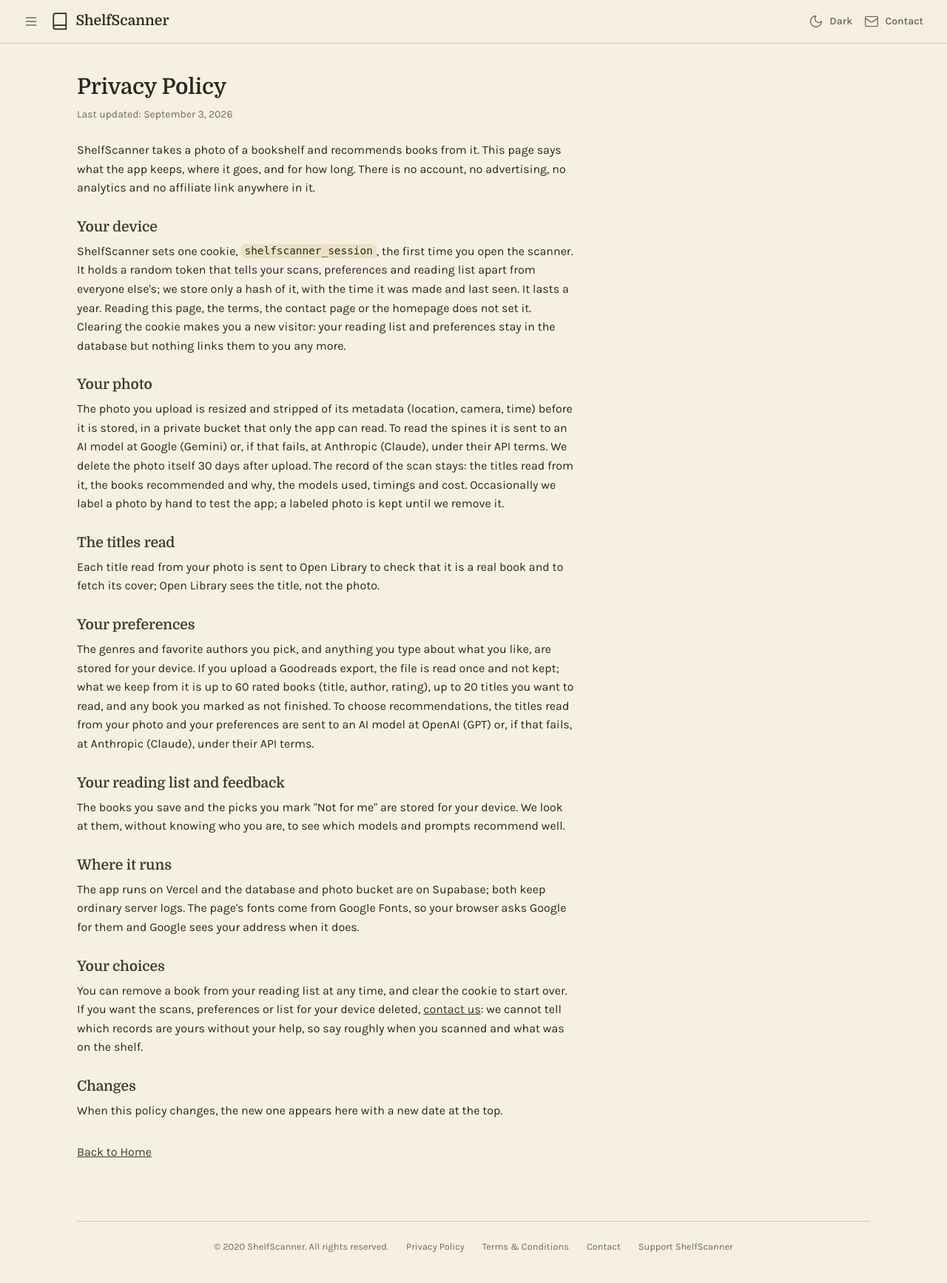
After one commit to MarinaWyss/ShelfScanner, a Python web app: template src/shelfscanner/web/templates/privacy.html in a window 1280 px wide. The commit adds this page. Shown: the whole page at 74% size. Run offline with Jinja, Linux system fonts and the light colour scheme; the template is opened without the code that fills it: most values are stand-ins (such as "Sample title", 1, 10 or a date in 2020).

Commit message:
013: privacy policy, terms, contact page, Support links
Three static unsessioned pages at v1's paths: the privacy policy written
from the specs, short plain terms, and a contact form that opens the mail
app (the form's action is the mailto:, so it works without JavaScript).
The footer with their links is on every page; the top bar's Contact goes
to the page. Support ShelfScanner is v1's PayPal link in the drawer, the
footer and a card after the picks; no modal. Specs, roadmap and scoping
updated; 013 archived.

```diff
--- a/src/shelfscanner/web/sessions.py
+++ b/src/shelfscanner/web/sessions.py
@@ -20,7 +20,8 @@ from starlette.types import ASGIApp, Message, Receive, Scope, Send
 COOKIE = "shelfscanner_session"
 COOKIE_MAX_AGE = 365 * 24 * 3600
 UNSESSIONED_PREFIXES = ("/static/", "/admin")  # /admin (009) has its own cookie
-UNSESSIONED_PATHS = ("/",)  # 012 D1: the homepage makes no session row; a visitor becomes a session at /scan
+UNSESSIONED_PATHS = ("/", "/privacy-policy", "/terms-conditions", "/contact")  # 012 D1, 013 D3: no row, no cookie
+# for the homepage and the static pages; a visitor becomes a session at /books
 LAST_SEEN_THROTTLE_S = 600  # 008: `last_seen_at` is written at most once per ten minutes per session
 
 
--- a/src/shelfscanner/web/static/app.js
+++ b/src/shelfscanner/web/static/app.js
@@ -26,6 +26,19 @@
   if (toggle) { toggle.addEventListener('click', function () { setDrawer(!document.body.classList.contains('drawer-open')); }); }
   if (overlay) { overlay.addEventListener('click', function () { setDrawer(false); }); }
   document.addEventListener('keydown', function (evt) { if (evt.key === 'Escape') { setDrawer(false); } });
+
+  // --- the contact page (013 D6; ContactForm.tsx): Send Message opens the mail app with the subject
+  // and body filled. The form's own action is the mailto:, so without this it still opens it. ---
+  var contactForm = document.getElementById('contact-form');
+  if (contactForm) {
+    contactForm.addEventListener('submit', function (evt) {
+      evt.preventDefault();
+      var name = contactForm.name.value.trim(), email = contactForm.email.value.trim(), message = contactForm.message.value.trim();
+      var subject = 'ShelfScanner Contact: ' + name;
+      var body = 'Name: ' + name + '\nEmail: ' + email + '\n\n' + message;
+      window.location.href = 'mailto:shelfscannerapp@gmail.com?subject=' + encodeURIComponent(subject) + '&body=' + encodeURIComponent(body);
+    });
+  }
 
   // --- step 1: favorite authors as chips (PreferencesStep.tsx). The hidden `authors` field carries the
   // list; whatever is still typed in the box goes with the form as `authors_extra`. ---
--- a/src/shelfscanner/web/templates/base.html
+++ b/src/shelfscanner/web/templates/base.html
@@ -129,7 +129,33 @@
   footer { margin-top: 5rem; padding-top: 1.5rem; border-top: 1px solid var(--line); display: flex; flex-direction: column; align-items: center; gap: .5rem;
            font-size: .8rem; color: var(--muted); }
   @media (min-width: 768px) { footer { flex-direction: row; justify-content: center; gap: 1.5rem; } }
-  footer a { text-decoration: none; }
+  footer a { text-decoration: none; color: var(--muted); }
+  footer a:hover { color: var(--olive-text); }
+
+  /* 013: the legal and contact pages, the support links and card */
+  .prose { max-width: 42rem; }
+  .prose .updated { color: var(--muted); font-size: .875rem; margin-bottom: 1.5rem; }
+  .prose h2 { font-size: 1.2rem; color: var(--olive-text); margin: 1.75rem 0 .5rem; }
+  .prose p { margin-bottom: .9rem; line-height: 1.6; }
+  .prose code { font-size: .9em; background: var(--paper-deep); padding: .1em .35em; border-radius: .3rem; }
+  .prose .back { display: inline-block; margin-top: 1rem; }
+  .prose .lede { margin-bottom: 1.5rem; }
+  .contact-form { display: grid; gap: 1rem; max-width: 30rem; margin-bottom: 1.75rem; }
+  .contact-form .field { display: grid; gap: .4rem; }
+  .contact-form .field-label { justify-self: start; }
+  textarea.text-input { height: auto; padding: .7rem .85rem; resize: vertical; line-height: 1.5; }
+  .contact-form .btn { justify-self: start; }
+  .contact-form .hint { margin-top: 0; }
+  .contact-direct { color: var(--muted); font-size: .9rem; }
+  .btn.support { background: var(--terracotta-tint); color: var(--terracotta); border-color: transparent; }
+  .btn.support:hover { background: var(--terracotta); color: var(--cream); }
+  .btn.small-btn { height: auto; padding: .55rem .9rem; font-size: .875rem; border-radius: .5rem; }
+  .drawer-support { margin-top: auto; padding: .75rem; border-top: 1px solid var(--line); }
+  .drawer-support .btn { width: 100%; }
+  .support-card { margin-top: 3rem; padding: 2rem 1.5rem; text-align: center; border-radius: .75rem;
+                  background-color: var(--paper-deep); background-image: repeating-linear-gradient(115deg, var(--hatch) 0 1px, transparent 1px 3px); }
+  .support-card h3 { font-size: 1.25rem; margin-bottom: .6rem; color: var(--olive-text); }
+  .support-card p { color: var(--muted); max-width: 28rem; margin: 0 auto 1.25rem; font-size: .95rem; line-height: 1.5; }
 
   /* the stepper */
   .stepper { margin-bottom: 2rem; }
@@ -302,7 +328,7 @@
         <svg class="i sun" viewBox="0 0 24 24"><circle cx="12" cy="12" r="4"/><path d="M12 2v2"/><path d="M12 20v2"/><path d="m4.93 4.93 1.41 1.41"/><path d="m17.66 17.66 1.41 1.41"/><path d="M2 12h2"/><path d="M20 12h2"/><path d="m6.34 17.66-1.41 1.41"/><path d="m19.07 4.93-1.41 1.41"/></svg>
         <span class="label"><span class="to-dark">Dark</span><span class="to-light">Light</span></span>
       </button>
-      <a class="icon-btn" href="mailto:shelfscannerapp@gmail.com">
+      <a class="icon-btn" href="/contact" {% if page == 'contact' %}aria-current="page"{% endif %}>
         <svg class="i" viewBox="0 0 24 24"><rect x="2" y="4" width="20" height="16" rx="2"/><path d="m22 7-8.97 5.7a1.94 1.94 0 0 1-2.06 0L2 7"/></svg>
         <span class="label">Contact</span>
       </a>
@@ -321,9 +347,20 @@
         <svg class="i s" viewBox="0 0 24 24"><path d="M17 3H7a2 2 0 0 0-2 2v16l7-3 7 3V5a2 2 0 0 0-2-2z"/></svg><span>Reading List</span></a></li>
     </ul>
   </nav>
+  <div class="drawer-support">
+    <a class="btn support small-btn" href="{{ donate_url }}" target="_blank" rel="noopener noreferrer">
+      <svg class="i s" viewBox="0 0 24 24"><path d="M19 14c1.49-1.46 3-3.21 3-5.5A5.5 5.5 0 0 0 16.5 3c-1.76 0-3 .5-4.5 2-1.5-1.5-2.74-2-4.5-2A5.5 5.5 0 0 0 2 8.5c0 2.3 1.5 4.05 3 5.5l7 7Z"/></svg>Support ShelfScanner</a>
+  </div>
 </aside>
 <main>
   {% block content %}{% endblock %}
+  <footer>
+    <span>© {{ year }} ShelfScanner. All rights reserved.</span>
+    <a href="/privacy-policy">Privacy Policy</a>
+    <a href="/terms-conditions">Terms &amp; Conditions</a>
+    <a href="/contact">Contact</a>
+    <a href="{{ donate_url }}" target="_blank" rel="noopener noreferrer">Support ShelfScanner</a>
+  </footer>
 </main>
 <script src="/static/app.js"></script>
 {% block scripts %}{% endblock %}
--- a/src/shelfscanner/web/templates/home.html
+++ b/src/shelfscanner/web/templates/home.html
@@ -37,7 +37,4 @@
     <a class="btn primary" href="/books">Get Started Now</a>
   </section>
 
-  <footer>
-    <span>© {{ year }} ShelfScanner. All rights reserved.</span>
-  </footer>
 {% endblock %}
--- /dev/null
+++ b/src/shelfscanner/web/templates/privacy.html
@@ -0,0 +1,62 @@
+{% extends "base.html" %}
+{% set page = 'privacy' %}
+{% block title %}Privacy Policy - ShelfScanner{% endblock %}
+{% block content %}
+<article class="prose">
+  <h1 class="page-title">Privacy Policy</h1>
+  <p class="updated">Last updated: September 3, 2026</p>
+
+  <p>ShelfScanner takes a photo of a bookshelf and recommends books from it. This page says what
+  the app keeps, where it goes, and for how long. There is no account, no advertising, no analytics
+  and no affiliate link anywhere in it.</p>
+
+  <h2>Your device</h2>
+  <p>ShelfScanner sets one cookie, <code>shelfscanner_session</code>, the first time you open the
+  scanner. It holds a random token that tells your scans, preferences and reading list apart from
+  everyone else's; we store only a hash of it, with the time it was made and last seen. It lasts a
+  year. Reading this page, the terms, the contact page or the homepage does not set it. Clearing
+  the cookie makes you a new visitor: your reading list and preferences stay in the database but
+  nothing links them to you any more.</p>
+
+  <h2>Your photo</h2>
+  <p>The photo you upload is resized and stripped of its metadata (location, camera, time) before
+  it is stored, in a private bucket that only the app can read. To read the
+  spines it is sent to an AI model at Google (Gemini) or, if that fails, at Anthropic (Claude),
+  under their API terms. We delete the photo itself 30 days after upload. The record of the scan
+  stays: the titles read from it, the books recommended and why, the models used, timings and
+  cost. Occasionally we label a photo by hand to test the app; a labeled photo is kept until we
+  remove it.</p>
+
+  <h2>The titles read</h2>
+  <p>Each title read from your photo is sent to Open Library to check that it is a real book and to
+  fetch its cover; Open Library sees the title, not the photo.</p>
+
+  <h2>Your preferences</h2>
+  <p>The genres and favorite authors you pick, and anything you type about what you like, are
+  stored for your device. If you upload a Goodreads export, the file is read once and not kept;
+  what we keep from it is up to 60 rated books (title, author, rating), up to 20 titles you want to
+  read, and any book you marked as not finished. To choose recommendations, the titles read from
+  your photo and your preferences are sent to an AI model at OpenAI (GPT) or, if that fails, at
+  Anthropic (Claude), under their API terms.</p>
+
+  <h2>Your reading list and feedback</h2>
+  <p>The books you save and the picks you mark "Not for me" are stored for your device. We look at
+  them, without knowing who you are, to see which models and prompts recommend well.</p>
+
+  <h2>Where it runs</h2>
+  <p>The app runs on Vercel and the database and photo bucket are on Supabase; both keep ordinary
+  server logs. The page's fonts come from Google Fonts, so your browser asks Google for them and
+  Google sees your address when it does.</p>
+
+  <h2>Your choices</h2>
+  <p>You can remove a book from your reading list at any time, and clear the cookie to start over.
+  If you want the scans, preferences or list for your device deleted, <a href="/contact">contact
+  us</a>: we cannot tell which records are yours without your help, so say roughly when you scanned
+  and what was on the shelf.</p>
+
+  <h2>Changes</h2>
+  <p>When this policy changes, the new one appears here with a new date at the top.</p>
+
+  <p><a class="back" href="/">Back to Home</a></p>
+</article>
+{% endblock %}
```
Also changed, not shown: docs/changes/013-donations-legal-contact/proposal.md (deleted, +0 -37 lines), docs/changes/archive/013-donations-legal-contact/proposal.md (added, +84 -0 lines), docs/changes/archive/013-donations-legal-contact/tasks.md (added, +8 -0 lines), docs/scoping.md (+1 -1 lines), docs/specs/web.md (+24 -5 lines), src/shelfscanner/web/app.py (+19 -0 lines), src/shelfscanner/web/templates/contact.html (added, +28 -0 lines), src/shelfscanner/web/templates/panel.html (+8 -0 lines), src/shelfscanner/web/templates/terms.html (added, +46 -0 lines), tests/test_web_pages.py (added, +68 -0 lines), docs/changes/README.md.
